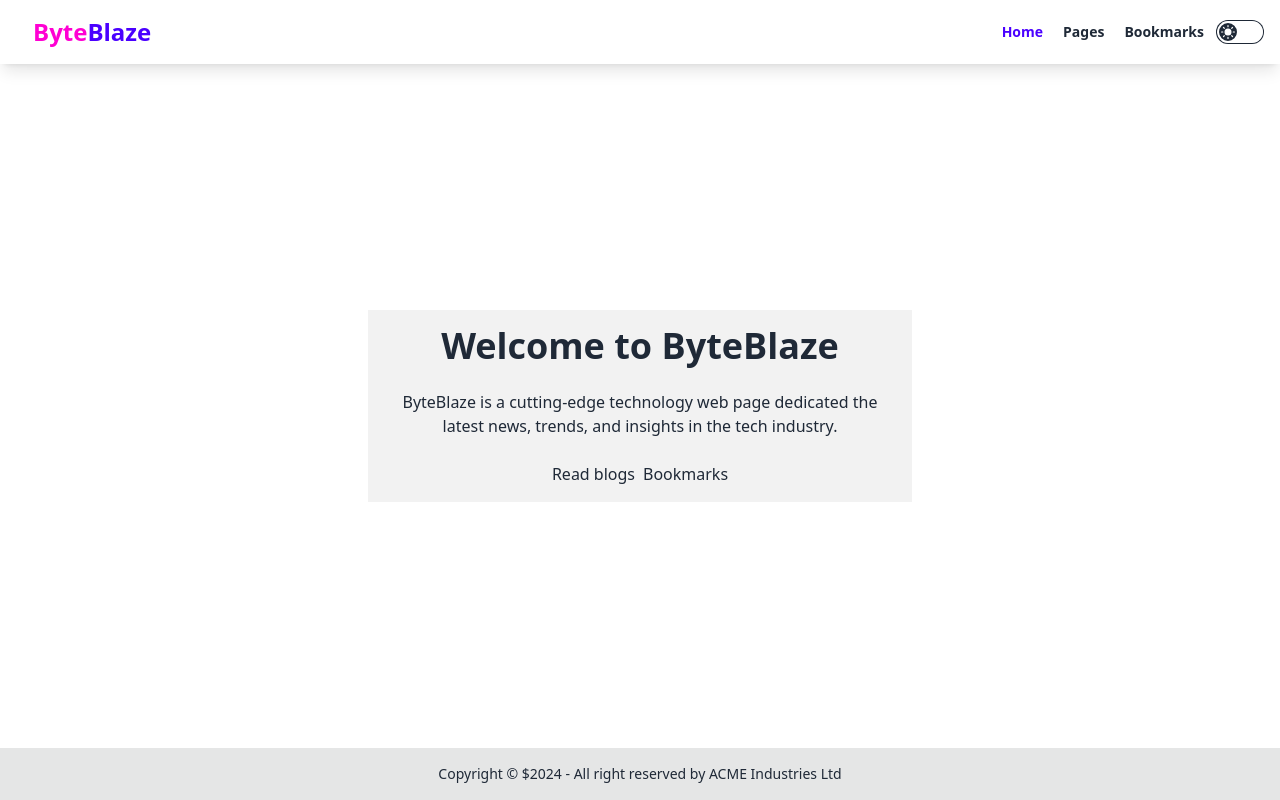
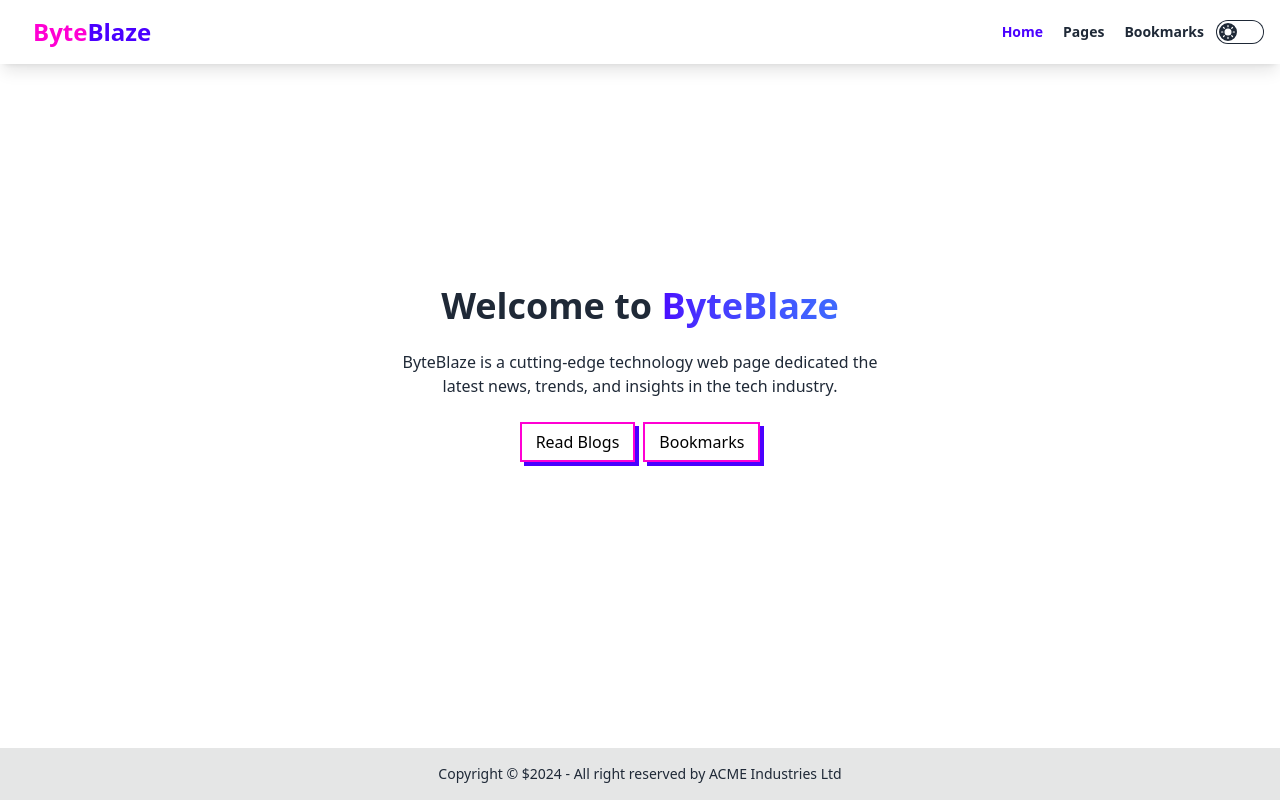
Before and after one commit to masud-k/byteblaze, a React (Vite) app: page / in a window 1280 px wide. Built offline with nearby package versions, Linux system fonts and the light colour scheme.

Commit message:
home page

```diff
--- a/src/components/Hero.jsx
+++ b/src/components/Hero.jsx
@@ -4,16 +4,24 @@
 const Hero = () => {
   return (
     <div>
-      <div className="hero bg-base-200 ">
+      <div className="hero -mt-16 ">
         <div className="hero-content text-center">
           <div className="max-w-lg">
-            <h1 className="text-4xl font-bold">Welcome to ByteBlaze</h1>
+            <h1 className="text-4xl font-bold">Welcome to <span className="bg-gradient-to-r from-primary via-blue-500 to-secondary text-transparent bg-clip-text bg-300% animate-gradient">ByteBlaze</span></h1>
             <p className="py-6">
               ByteBlaze is a cutting-edge technology web page dedicated the latest news, trends, and insights in the tech industry.
             </p>
             <div className="flex gap-2 justify-center">
-              <Link to='/blogs'>Read blogs</Link>
-              <Link to='/bookmarks'>Bookmarks</Link>
+              <Link to='/blogs' className="relative inline-block px-4 py-2 font-medium group">
+                <span className="absolute inset-0 w-full h-full transition duration-200 ease-out transform translate-x-1 translate-y-1 bg-primary group-hover:-translate-x-0 group-hover:-translate-y-0"></span>
+                <span className="absolute inset-0 w-full h-full bg-white border-2 border-secondary group-hover:bg-primary"></span>
+                <span className="relative text-black group-hover:text-white">Read Blogs</span>
+              </Link>
+              <Link to='/blogs' className="relative inline-block px-4 py-2 font-medium group">
+                <span className="absolute inset-0 w-full h-full transition duration-200 ease-out transform translate-x-1 translate-y-1 bg-primary group-hover:-translate-x-0 group-hover:-translate-y-0"></span>
+                <span className="absolute inset-0 w-full h-full bg-white border-2 border-secondary group-hover:bg-primary"></span>
+                <span className="relative text-black group-hover:text-white">Bookmarks</span>
+              </Link>
             </div>
           </div>
         </div>
--- a/src/pages/Home.jsx
+++ b/src/pages/Home.jsx
@@ -1,9 +1,11 @@
 import Hero from "../components/Hero";
+import wave from "../assets/wave.svg";
 
 const Home = () => {
     return (
-        <div className="flex flex-col items-center justify-center min-h-[calc(100vh-116px)]">
+        <div className="flex relative flex-col items-center justify-center min-h-[calc(100vh-116px)]">
            <Hero/>
+           <img className="absolute bottom-0 w-full" src={wave} alt="" />
         </div>
     );
 };
--- a/tailwind.config.js
+++ b/tailwind.config.js
@@ -5,7 +5,21 @@
     "./src/**/*.{js,ts,jsx,tsx}",
   ],
   theme: {
-    extend: {},
+    extend: {
+      keyframes: {
+        animatedgradient: {
+          '0%': { backgroundPosition: '0% 50%' },
+          '50%': { backgroundPosition: '100% 50%' },
+          '100%': { backgroundPosition: '0% 50%' },
+        },
+      },
+      backgroundSize: {
+        '300%': '300%',
+      },
+      animation: {
+        gradient: 'animatedgradient 6s ease infinite alternate',
+      },
+    },
   },
   plugins: [
     require('daisyui'),
```
Also changed, not shown: src/assets/memory.png (deleted), 1 other file (tests, documents, lock files or other folders).
